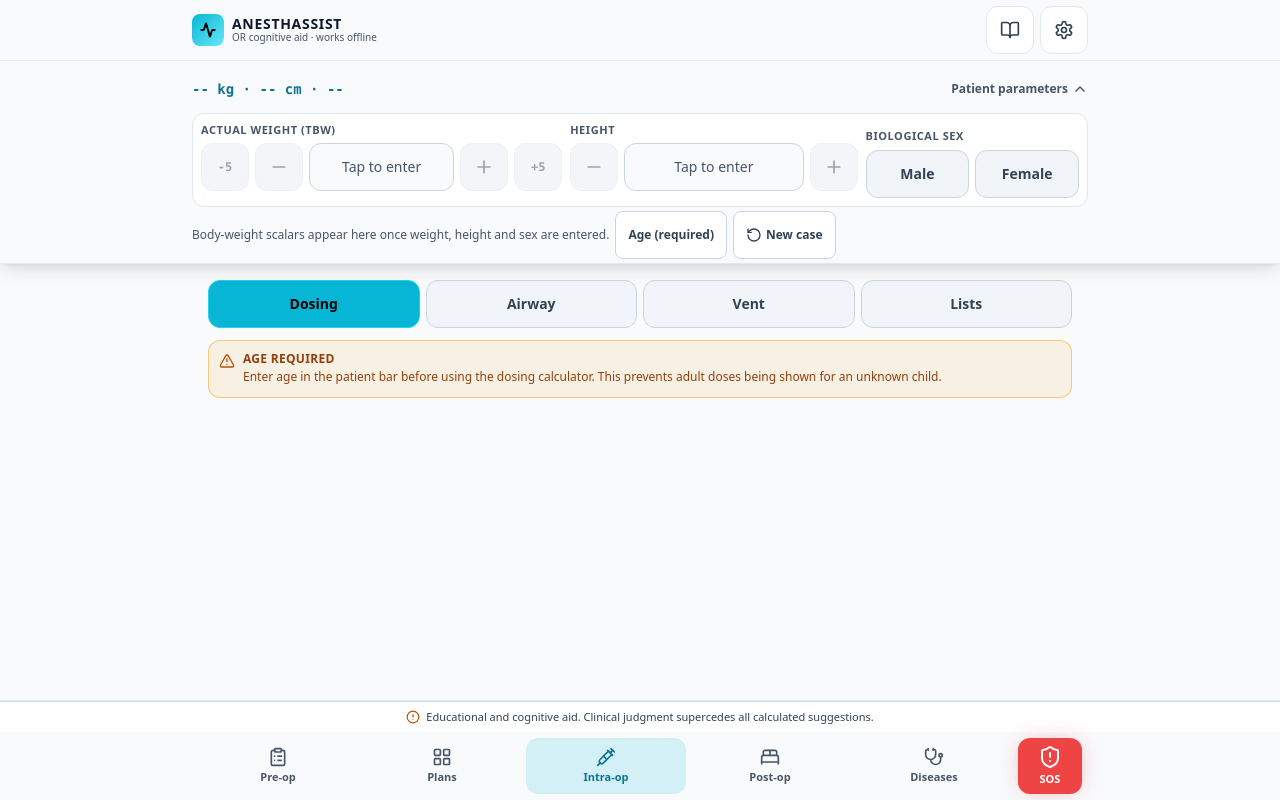
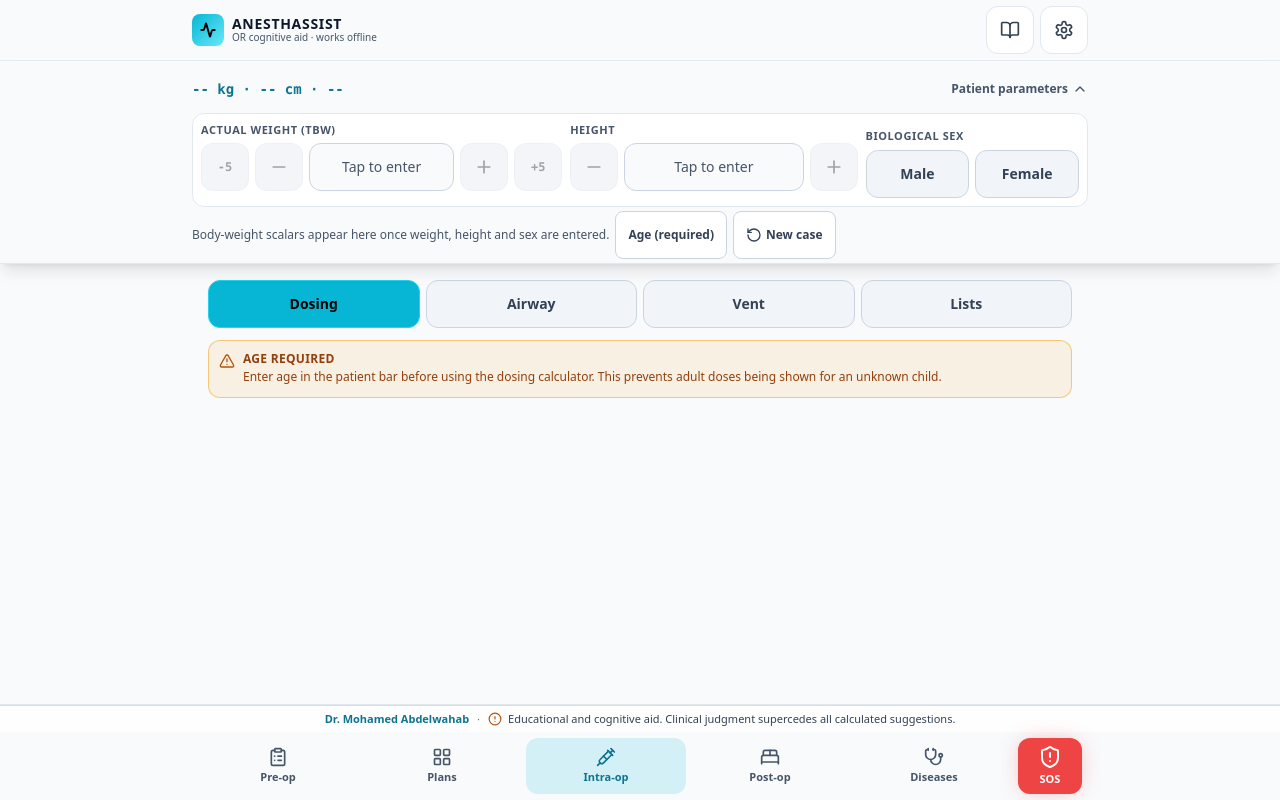
Before and after one commit to drabdo1990/anesth-helper, a React (Vite) app: page / in a window 1280 px wide. Built offline with nearby package versions, Linux system fonts and the light colour scheme.

Commit message:
feat: add author attribution for Dr. Mohamed Abdelwahab in footer disclaimer

```diff
--- a/src/components/DisclaimerBanner.tsx
+++ b/src/components/DisclaimerBanner.tsx
@@ -3,10 +3,14 @@ import { AlertCircle } from 'lucide-react';
 
 /** Permanent, non-dismissable disclaimer. Rendered once in the app shell so it shows on every screen. */
 export const DisclaimerBanner: React.FC = () => (
-  <aside aria-label="Clinical disclaimer" className="w-full border-t border-clinical-cyan/20 bg-clinical-card/90 px-3 py-2 text-center">
-    <p className="mx-auto flex max-w-4xl items-center justify-center gap-1.5 text-[11px] font-medium leading-tight text-slate-300">
-      <AlertCircle className="h-3.5 w-3.5 shrink-0 text-amber-300" />
-      <span>Educational and cognitive aid. Clinical judgment supercedes all calculated suggestions.</span>
-    </p>
+  <aside aria-label="Clinical disclaimer" className="w-full border-t border-clinical-cyan/20 bg-clinical-card/90 px-3 py-1.5 text-center">
+    <div className="mx-auto flex max-w-4xl flex-wrap items-center justify-center gap-x-2 gap-y-0.5 text-[11px] font-medium leading-tight text-slate-300">
+      <span className="font-semibold text-cyan-300">Dr. Mohamed Abdelwahab</span>
+      <span className="hidden text-slate-500 sm:inline" aria-hidden="true">·</span>
+      <p className="inline-flex items-center justify-center gap-1.5">
+        <AlertCircle className="h-3.5 w-3.5 shrink-0 text-amber-300" />
+        <span>Educational and cognitive aid. Clinical judgment supercedes all calculated suggestions.</span>
+      </p>
+    </div>
   </aside>
 );
```
